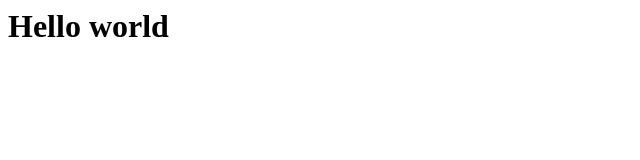
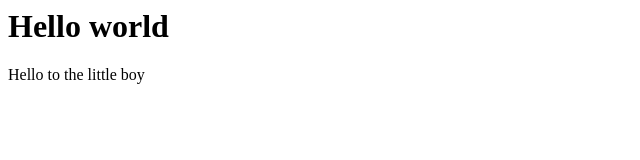
Before and after one commit to masnoonsami/Gitbhublast, a plain HTML site: page index.html in a window 1280 px wide. Shown: the whole page, without its empty margins (0-640 px from the left). Drawn offline with Linux system fonts and the light colour scheme.

Commit message:
Add new home.html

```diff
--- a/index.html
+++ b/index.html
@@ -1 +1,2 @@
 <h1>Hello world</h1>
+<p>Hello to the little boy</p>
```
Also changed, not shown: home.html (added), 1 other file.
